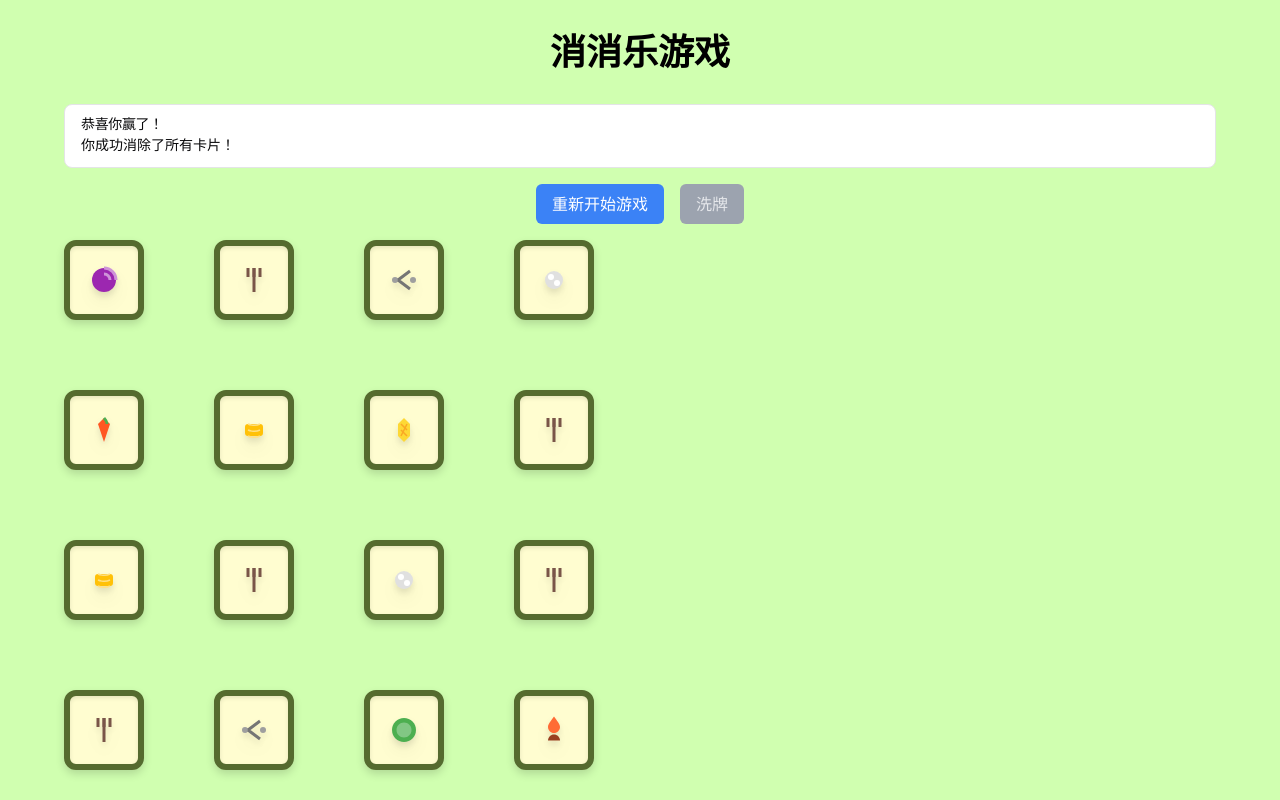
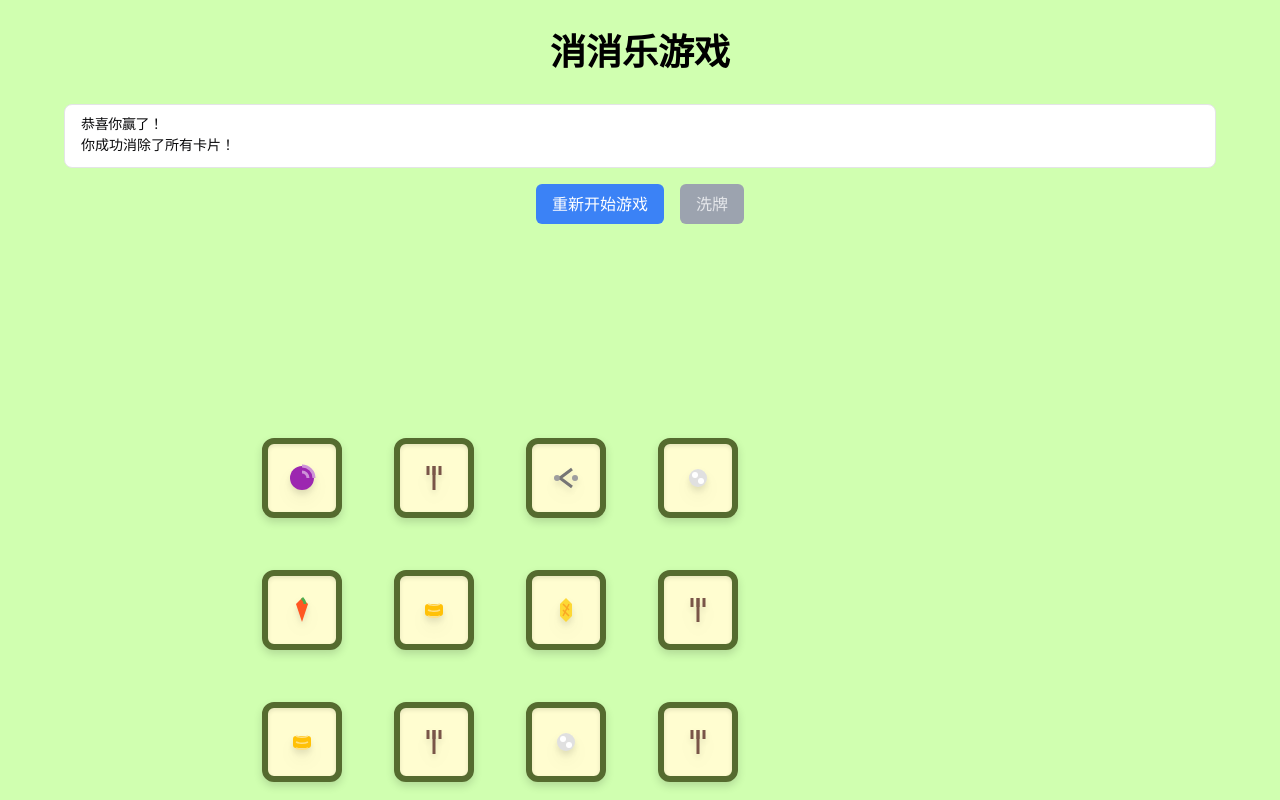
Before and after one commit to volctest/match3-game, a React (Vite) app: page / in a window 1280 px wide. Shown: the top 800 px of the page. Built offline with nearby package versions, Linux system fonts and the light colour scheme.

Commit message:
fix: adjust card layout spacing and layer offsets for proper staggered arrangement

```diff
--- a/src/App.tsx
+++ b/src/App.tsx
@@ -4,6 +4,10 @@ import { ICONS, type IconType } from './assets/icons';
 import { Alert, AlertTitle, AlertDescription } from "@/components/ui/alert";
 
 // ICONS imported from './assets/icons'
+
+// Card dimensions including padding and border
+const CARD_WIDTH = 124; // 80px + 2×16px padding + 2×6px border
+const CARD_HEIGHT = 124;
 
 function App() {
   const [cards, setCards] = useState<Card[]>([]);
@@ -140,7 +144,7 @@ function App() {
           </button>
         </div>
 
-        <div className="relative w-full h-[800px] py-8">
+        <div className="relative w-full h-[1000px] py-8 overflow-visible">
           {cards
             .filter(card => card.visible)
             .map(card => {
@@ -180,12 +184,12 @@ function App() {
                   }}
                   style={{
                     position: 'absolute',
-                    left: `${(card.x * 150) - ((3 - card.z) * 75)}px`,
-                    top: `${(card.y * 150) - ((3 - card.z) * 75)}px`,
+                    left: `${(card.x * (CARD_WIDTH + 8)) + (card.z * ((CARD_WIDTH + 8) / 2))}px`,
+                    top: `${(card.y * (CARD_HEIGHT + 8)) + (card.z * ((CARD_HEIGHT + 8) / 2))}px`,
                     transform: `${card.visible ? 'scale(1)' : 'scale(0)'}`,
                     opacity: card.visible ? 1 : 0,
                     transition: 'all 0.3s ease',
-                    zIndex: card.z
+                    zIndex: card.z * 10
                   }}
                   className={`
                     p-4 rounded-xl
```
